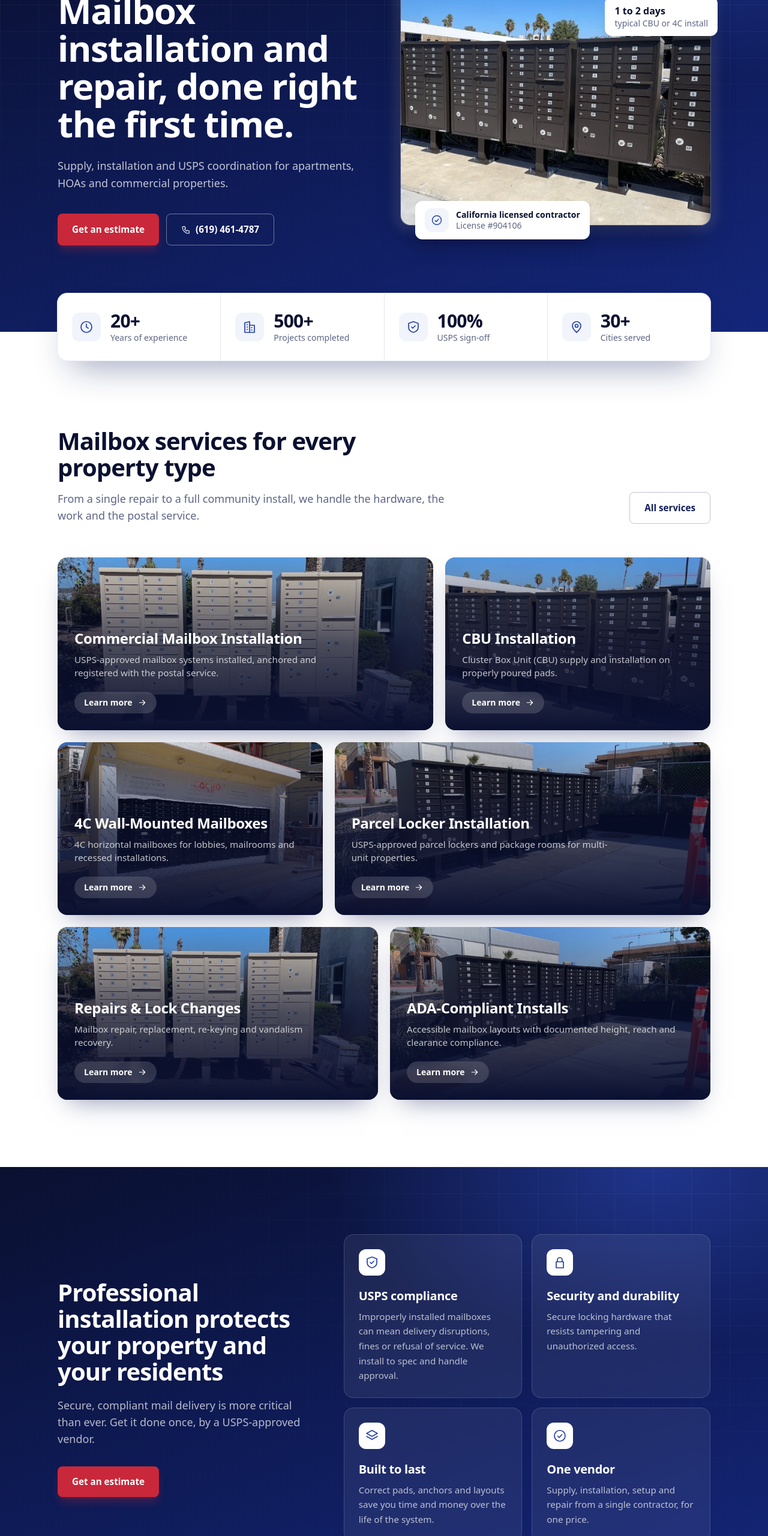
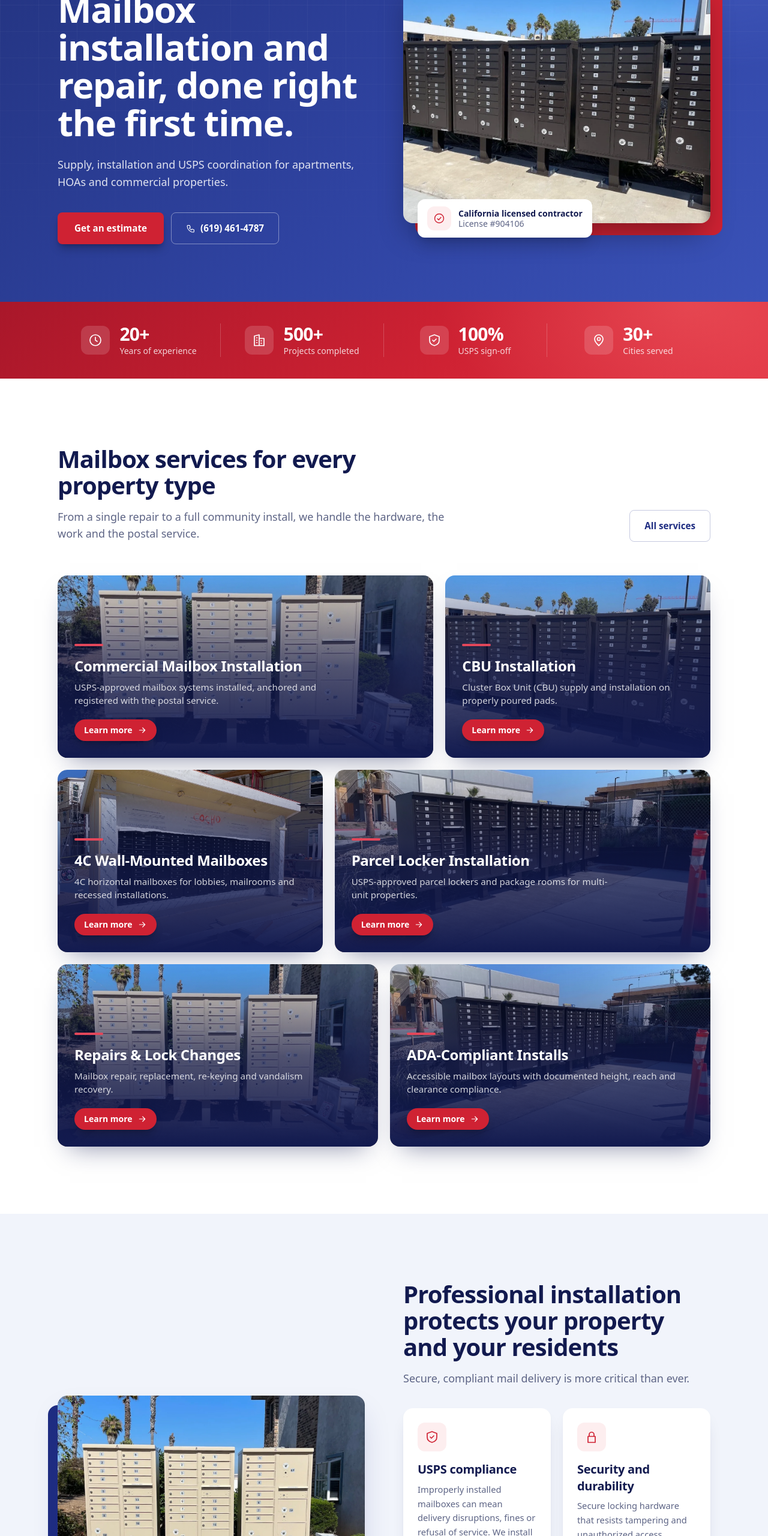
Before and after one commit to LilosG/postal-systems, an Astro site: page / in a window 1280 px wide. Shown: the part 240-2800 px from the top of the page at 60% size. Built offline with nearby package versions, Linux system fonts and the light colour scheme; Astro itself is replaced by a stand-in of ours.

Commit message:
Design v4: royal blue and red color blocking

```diff
--- a/src/components/CtaBand.astro
+++ b/src/components/CtaBand.astro
@@ -4,7 +4,7 @@ import { SITE } from '../data/site';
 const { title = 'Get an estimate from an expert, fast', text = 'The right USPS-approved mailboxes, proper installation and postal coordination, all on the first try and for one price.' } = Astro.props;
 ---
 <section class="container-x py-16">
-  <div class="hero-bg relative isolate overflow-hidden rounded-3xl px-8 py-14 text-white shadow-2xl shadow-navy-900/30 sm:px-14">
+  <div class="red-bg relative isolate overflow-hidden rounded-3xl px-8 py-14 text-white shadow-2xl shadow-red-700/30 sm:px-14">
     <div class="door-grid absolute inset-0 -z-10 opacity-70 [mask-image:linear-gradient(to_left,black,transparent_80%)]"></div>
     <div class="grid items-center gap-8 lg:grid-cols-[1fr_auto]">
       <div>
@@ -12,7 +12,7 @@ const { title = 'Get an estimate from an expert, fast', text = 'The right USPS-a
         <p class="mt-3 max-w-2xl text-lg text-white/75">{text}</p>
       </div>
       <div class="flex flex-col gap-3 sm:flex-row">
-        <a href="/contact/" class="btn btn-red shadow-lg shadow-red-600/30">Get an estimate</a>
+        <a href="/contact/" class="btn bg-white text-red-700 shadow-lg hover:bg-navy-950 hover:text-white">Get an estimate</a>
         <a href={SITE.phoneHref} class="btn btn-ghost"><Icon name="phone" class="h-4 w-4" />{SITE.phone}</a>
       </div>
     </div>
--- a/src/pages/index.astro
+++ b/src/pages/index.astro
@@ -25,43 +25,38 @@ const featured = PRODUCTS.slice(0, 3);
   schema={[faqSchema]}
 >
   <!-- HERO -->
-  <section class="hero-bg relative isolate overflow-hidden pb-28 text-white sm:pb-36">
-    <div class="door-grid absolute inset-0 -z-10 [mask-image:linear-gradient(to_bottom,black,transparent_85%)]"></div>
-    <div class="container-x grid items-center gap-14 pt-16 sm:pt-24 lg:grid-cols-12">
+  <section class="hero-bg relative isolate overflow-hidden text-white">
+    <div class="door-grid absolute inset-0 -z-10 [mask-image:linear-gradient(to_bottom,black,transparent_90%)]"></div>
+    <div class="container-x grid items-center gap-16 py-16 sm:py-24 lg:grid-cols-12">
       <div class="lg:col-span-6">
-        <p class="inline-flex items-center gap-2 rounded-full border border-white/20 bg-white/10 px-3.5 py-1.5 text-sm font-medium text-white/90 backdrop-blur"><Icon name="shield" class="h-4 w-4" />USPS-approved vendor in San Diego</p>
+        <p class="inline-flex items-center gap-2 rounded-full bg-white px-3.5 py-1.5 text-sm font-semibold text-navy-950"><Icon name="shield" class="h-4 w-4 text-red-600" />USPS-approved vendor in San Diego</p>
         <h1 class="mt-6 !text-white">Mailbox installation and repair, done right the first time.</h1>
-        <p class="mt-6 max-w-lg text-lg leading-relaxed text-white/75">Supply, installation and USPS coordination for apartments, HOAs and commercial properties.</p>
+        <p class="mt-6 max-w-lg text-lg leading-relaxed text-white/85">Supply, installation and USPS coordination for apartments, HOAs and commercial properties.</p>
         <div class="mt-9 flex flex-col gap-3 sm:flex-row">
-          <a href="/contact/" class="btn btn-red shadow-lg shadow-red-600/30">Get an estimate</a>
+          <a href="/contact/" class="btn btn-red px-7 shadow-lg shadow-black/25">Get an estimate</a>
           <a href={SITE.phoneHref} class="btn btn-ghost"><Icon name="phone" class="h-4 w-4" />{SITE.phone}</a>
         </div>
       </div>
       <div class="relative lg:col-span-6">
-        <div class="absolute -inset-3 rounded-[28px] bg-white/10 blur-sm"></div>
-        <img src={IMAGES.hero} alt="USPS-approved cluster box units installed by Postal Systems" width="1200" height="1200" fetchpriority="high" class="relative aspect-[5/4] w-full rounded-2xl object-cover shadow-2xl shadow-black/40 ring-1 ring-white/20" />
+        <div class="absolute -bottom-5 -right-5 h-full w-full rounded-2xl bg-red-600"></div>
+        <img src={IMAGES.hero} alt="USPS-approved cluster box units installed by Postal Systems" width="1200" height="1200" fetchpriority="high" class="relative aspect-[5/4] w-full rounded-2xl object-cover shadow-2xl shadow-black/40" />
         <div class="absolute -bottom-6 left-6 flex items-center gap-3 rounded-xl bg-white px-4 py-3 text-navy-950 shadow-xl">
-          <span class="icon-chip !h-10 !w-10"><Icon name="check" class="h-5 w-5" /></span>
+          <span class="icon-chip-red !h-10 !w-10"><Icon name="check" class="h-5 w-5" /></span>
           <span class="text-sm leading-tight"><strong class="block">California licensed contractor</strong><span class="text-slate-500">License #{SITE.license}</span></span>
-        </div>
-        <div class="absolute -right-3 top-8 hidden rounded-xl bg-white px-4 py-3 text-navy-950 shadow-xl sm:block">
-          <p class="text-sm leading-tight"><strong class="block text-base">1 to 2 days</strong><span class="text-slate-500">typical CBU or 4C install</span></p>
         </div>
       </div>
     </div>
   </section>
 
-  <!-- TRUST BAR -->
-  <section class="relative z-10 -mt-14 sm:-mt-16">
-    <div class="container-x">
-      <div class="grid grid-cols-2 gap-px overflow-hidden rounded-2xl bg-blue-100 shadow-[0_30px_60px_-24px_rgba(15,28,90,.45)] ring-1 ring-blue-100 lg:grid-cols-4">
+  <!-- TRUST BAND -->
+  <section class="red-bg text-white">
+    <div class="container-x grid grid-cols-2 gap-y-6 py-9 lg:grid-cols-4">
       {STATS.map((s, i) => (
-          <div class="flex items-center gap-4 bg-white px-6 py-7">
-            <span class="icon-chip shrink-0"><Icon name={statIcons[i]} /></span>
-            <div><p class="text-3xl font-bold tracking-tight text-navy-950">{s.value}</p><p class="text-sm text-slate-500">{s.label}</p></div>
+        <div class="flex items-center justify-center gap-4 lg:border-r lg:border-white/20 last:border-0">
+          <span class="grid h-12 w-12 place-items-center rounded-xl bg-white/15"><Icon name={statIcons[i]} /></span>
+          <div><p class="text-3xl font-bold tracking-tight">{s.value}</p><p class="text-sm text-white/80">{s.label}</p></div>
         </div>
       ))}
-      </div>
     </div>
   </section>
 
@@ -77,12 +72,13 @@ const featured = PRODUCTS.slice(0, 3);
       </div>
       <div class="mt-14 grid gap-5 lg:grid-cols-12">
         {SERVICES.map((s, i) => (
-          <a href={`/services/${s.slug}/`} class:list={['group relative isolate flex min-h-[18rem] flex-col justify-end overflow-hidden rounded-2xl p-7 text-white shadow-[0_20px_40px_-20px_rgba(15,28,90,.5)]', spans[i]]}>
+          <a href={`/services/${s.slug}/`} class:list={['group relative isolate flex min-h-[19rem] flex-col justify-end overflow-hidden rounded-2xl p-7 text-white shadow-[0_20px_40px_-20px_rgba(18,26,79,.5)]', spans[i]]}>
             <img src={s.image} alt={s.imageAlt} loading="lazy" width="1200" height="800" class="absolute inset-0 -z-20 h-full w-full object-cover transition duration-700 group-hover:scale-105" />
-            <div class="absolute inset-0 -z-10 bg-gradient-to-t from-navy-950 via-navy-950/70 to-navy-950/10"></div>
+            <div class="absolute inset-0 -z-10 bg-gradient-to-t from-navy-950 via-navy-950/70 to-navy-950/5"></div>
+            <span class="mb-4 block h-1 w-12 rounded-full bg-red-500"></span>
             <h3 class="!text-white text-2xl">{s.name}</h3>
-            <p class="mt-2 max-w-md text-[0.95rem] text-white/75">{s.short}</p>
-            <span class="mt-5 inline-flex w-fit items-center gap-2 rounded-full bg-white/15 px-4 py-2 text-sm font-semibold backdrop-blur transition group-hover:bg-red-600">Learn more <Icon name="arrow" class="h-4 w-4" /></span>
+            <p class="mt-2 max-w-md text-[0.95rem] text-white/80">{s.short}</p>
+            <span class="mt-5 inline-flex w-fit items-center gap-2 rounded-full bg-red-600 px-4 py-2 text-sm font-semibold shadow-lg shadow-black/20 transition group-hover:bg-white group-hover:text-red-700">Learn more <Icon name="arrow" class="h-4 w-4" /></span>
           </a>
         ))}
       </div>
@@ -90,28 +86,30 @@ const featured = PRODUCTS.slice(0, 3);
   </section>
 
   <!-- WHY -->
-  <section class="hero-bg relative isolate overflow-hidden py-20 text-white sm:py-28">
-    <div class="door-grid absolute inset-0 -z-10 [mask-image:radial-gradient(ellipse_at_top_right,black,transparent_70%)]"></div>
-    <div class="container-x grid items-center gap-14 lg:grid-cols-12">
-      <div class="lg:col-span-5">
-        <h2 class="!text-white">Professional installation protects your property and your residents</h2>
-        <p class="mt-5 text-lg text-white/70">Secure, compliant mail delivery is more critical than ever. Get it done once, by a USPS-approved vendor.</p>
-        <a href="/contact/" class="btn btn-red mt-8 shadow-lg shadow-red-600/30">Get an estimate</a>
+  <section class="bg-blue-50 py-20 sm:py-28">
+    <div class="container-x grid items-center gap-16 lg:grid-cols-2">
+      <div class="relative">
+        <div class="absolute -bottom-4 -left-4 h-full w-full rounded-2xl bg-navy-900"></div>
+        <img src={IMAGES.oceanside} alt="Cluster mailboxes installed on a concrete pad" loading="lazy" width="1200" height="900" class="relative aspect-[4/3] w-full rounded-2xl object-cover shadow-2xl shadow-navy-900/25" />
       </div>
-      <div class="grid gap-4 sm:grid-cols-2 lg:col-span-7">
+      <div>
+        <h2>Professional installation protects your property and your residents</h2>
+        <p class="mt-4 text-lg text-slate-500">Secure, compliant mail delivery is more critical than ever.</p>
+        <div class="mt-9 grid gap-5 sm:grid-cols-2">
           {why.map((w) => (
-          <div class="rounded-2xl border border-white/15 bg-white/[.07] p-6 backdrop-blur transition hover:bg-white/[.11]">
-            <span class="grid h-11 w-11 place-items-center rounded-xl bg-white text-blue-700"><Icon name={w.i} /></span>
-            <h3 class="mt-5 !text-white">{w.t}</h3>
-            <p class="mt-2 text-[0.95rem] leading-relaxed text-white/70">{w.d}</p>
+            <div class="rounded-2xl bg-white p-6 shadow-[0_1px_2px_rgba(18,26,79,.05),0_14px_30px_-14px_rgba(18,26,79,.22)]">
+              <span class="icon-chip-red"><Icon name={w.i} /></span>
+              <h3 class="mt-4">{w.t}</h3>
+              <p class="mt-2 text-[0.92rem] leading-relaxed text-slate-500">{w.d}</p>
             </div>
           ))}
+        </div>
       </div>
     </div>
   </section>
 
   <!-- PRODUCTS -->
-  <section class="section bg-blue-50">
+  <section class="section">
     <div class="container-x">
       <div class="flex flex-wrap items-end justify-between gap-6">
         <div class="max-w-2xl"><h2>USPS-approved systems we supply</h2></div>
@@ -119,15 +117,15 @@ const featured = PRODUCTS.slice(0, 3);
       </div>
       <div class="mt-14 grid gap-6 md:grid-cols-3">
         {featured.map((p) => (
-          <a href={`/products/${p.slug}/`} class="card group !p-0 overflow-hidden">
+          <a href={`/products/${p.slug}/`} class="card group overflow-hidden !border-t-[4px] !border-t-red-600 !p-0">
             <div class="aspect-[4/3] overflow-hidden"><img src={p.image} alt={p.name} loading="lazy" width="800" height="600" class="h-full w-full object-cover transition duration-500 group-hover:scale-105" /></div>
             <div class="p-7">
               <h3 class="text-2xl">{p.name}</h3>
               <p class="mt-2 text-slate-500">{p.short}</p>
               <ul class="mt-5 space-y-2 text-sm text-slate-600">
-                {p.features.slice(0, 3).map((f) => <li class="flex items-center gap-2"><Icon name="check" class="h-4 w-4 text-blue-700" />{f}</li>)}
+                {p.features.slice(0, 3).map((f) => <li class="flex items-center gap-2"><Icon name="check" class="h-4 w-4 text-red-600" />{f}</li>)}
               </ul>
-              <span class="mt-6 inline-flex items-center gap-2 text-sm font-semibold text-blue-700 transition group-hover:gap-3">View details <Icon name="arrow" class="h-4 w-4" /></span>
+              <span class="mt-6 inline-flex items-center gap-2 text-sm font-semibold text-red-600 transition group-hover:gap-3">View details <Icon name="arrow" class="h-4 w-4" /></span>
             </div>
           </a>
         ))}
@@ -136,16 +134,17 @@ const featured = PRODUCTS.slice(0, 3);
   </section>
 
   <!-- PROCESS -->
-  <section class="section">
+  <section class="hero-bg relative isolate overflow-hidden py-20 text-white sm:py-28">
+    <div class="door-grid absolute inset-0 -z-10 [mask-image:radial-gradient(ellipse_at_top_right,black,transparent_70%)]"></div>
     <div class="container-x">
-      <div class="max-w-2xl"><h2>From site visit to USPS handover</h2><p class="mt-4 text-lg text-slate-500">One vendor, five steps, one price.</p></div>
-      <ol class="relative mt-16 grid gap-6 md:grid-cols-5">
-        <div class="absolute left-0 right-0 top-6 hidden h-px bg-blue-100 md:block"></div>
+      <div class="max-w-2xl"><h2 class="!text-white">From site visit to USPS handover</h2><p class="mt-4 text-lg text-white/80">One vendor, five steps, one price.</p></div>
+      <ol class="relative mt-16 grid gap-8 md:grid-cols-5">
+        <div class="absolute left-0 right-0 top-6 hidden h-px bg-white/25 md:block"></div>
         {PROCESS.map((p, i) => (
           <li class="relative">
-            <span class="relative grid h-12 w-12 place-items-center rounded-full bg-navy-900 text-lg font-bold text-white shadow-lg shadow-navy-900/30 ring-8 ring-white">{i + 1}</span>
-            <h3 class="mt-5">{p.title}</h3>
-            <p class="mt-2 text-[0.95rem] leading-relaxed text-slate-500">{p.text}</p>
+            <span class="relative grid h-12 w-12 place-items-center rounded-full bg-red-600 text-lg font-bold text-white shadow-lg shadow-black/25 ring-8 ring-[#2c3f9a]">{i + 1}</span>
+            <h3 class="mt-5 !text-white">{p.title}</h3>
+            <p class="mt-2 text-[0.95rem] leading-relaxed text-white/75">{p.text}</p>
           </li>
         ))}
       </ol>
@@ -153,7 +152,7 @@ const featured = PRODUCTS.slice(0, 3);
   </section>
 
   <!-- PROJECTS -->
-  <section class="section bg-blue-50">
+  <section class="section">
     <div class="container-x">
       <div class="flex flex-wrap items-end justify-between gap-6">
         <h2 class="max-w-2xl">Recent projects across Southern California</h2>
@@ -161,11 +160,11 @@ const featured = PRODUCTS.slice(0, 3);
       </div>
       <div class="mt-14 grid gap-6 md:grid-cols-3">
         {PROJECTS.map((p) => (
-          <figure class="group relative isolate overflow-hidden rounded-2xl shadow-[0_20px_40px_-20px_rgba(15,28,90,.5)]">
+          <figure class="group relative isolate overflow-hidden rounded-2xl shadow-[0_20px_40px_-20px_rgba(18,26,79,.5)]">
             <img src={p.image} alt={`${p.title}, ${p.city}`} loading="lazy" width="800" height="1000" class="aspect-[4/5] w-full object-cover transition duration-700 group-hover:scale-105" />
             <div class="absolute inset-0 bg-gradient-to-t from-navy-950/90 via-navy-950/10 to-transparent"></div>
-            <span class="absolute left-4 top-4 inline-flex items-center gap-1.5 rounded-full bg-white px-3 py-1.5 text-xs font-semibold text-navy-950"><Icon name="pin" class="h-3.5 w-3.5" />{p.city}</span>
-            <figcaption class="absolute inset-x-0 bottom-0 p-6 text-white"><p class="text-xl font-bold tracking-tight">{p.title}</p><p class="mt-1 text-sm text-white/75">{p.note}</p></figcaption>
+            <span class="absolute left-4 top-4 inline-flex items-center gap-1.5 rounded-full bg-red-600 px-3 py-1.5 text-xs font-semibold text-white"><Icon name="pin" class="h-3.5 w-3.5" />{p.city}</span>
+            <figcaption class="absolute inset-x-0 bottom-0 p-6 text-white"><p class="text-xl font-bold tracking-tight">{p.title}</p><p class="mt-1 text-sm text-white/80">{p.note}</p></figcaption>
           </figure>
         ))}
       </div>
@@ -173,18 +172,15 @@ const featured = PRODUCTS.slice(0, 3);
   </section>
 
   <!-- TESTIMONIALS -->
-  <section class="section">
+  <section class="bg-blue-50 py-20 sm:py-28">
     <div class="container-x">
       <h2 class="max-w-2xl">Trusted by property managers and boards</h2>
       <div class="mt-14 grid gap-6 md:grid-cols-3">
         {TESTIMONIALS.map((t) => (
-          <blockquote class="card flex flex-col !p-8">
-            <Icon name="quote" class="h-9 w-9 text-red-600/80" />
+          <blockquote class="card flex flex-col !border-l-[4px] !border-l-red-600 !p-8">
+            <span class="grid h-11 w-11 place-items-center rounded-full bg-red-600 text-white"><Icon name="quote" class="h-5 w-5" /></span>
             <p class="mt-5 flex-1 text-xl font-semibold leading-snug tracking-tight text-navy-950">{t.quote}</p>
-            <footer class="mt-7 flex items-center gap-3 border-t border-blue-100 pt-5">
-              <span class="grid h-10 w-10 place-items-center rounded-full bg-navy-900 text-sm font-bold text-white">{t.who[0]}</span>
-              <span class="text-sm text-slate-500">{t.who}</span>
-            </footer>
+            <footer class="mt-7 border-t border-blue-100 pt-5 text-sm text-slate-500">{t.who}</footer>
           </blockquote>
         ))}
       </div>
@@ -192,12 +188,12 @@ const featured = PRODUCTS.slice(0, 3);
   </section>
 
   <!-- AREAS + FAQ -->
-  <section class="section bg-blue-50">
+  <section class="section">
     <div class="container-x grid gap-16 lg:grid-cols-12">
       <div class="lg:col-span-5">
         <h2>Based in San Diego, serving Southern California</h2>
         <div class="mt-8 flex flex-wrap gap-2.5">
-          {AREAS.map((a) => <a href={`/service-areas/${a.slug}/`} class="inline-flex items-center gap-1.5 rounded-full bg-white px-4 py-2 text-sm font-semibold text-navy-900 shadow-sm ring-1 ring-blue-100 transition hover:bg-navy-900 hover:text-white"><Icon name="pin" class="h-3.5 w-3.5" />{a.name}</a>)}
+          {AREAS.map((a) => <a href={`/service-areas/${a.slug}/`} class="inline-flex items-center gap-1.5 rounded-full bg-white px-4 py-2 text-sm font-semibold text-navy-900 shadow-sm ring-1 ring-blue-100 transition hover:bg-red-600 hover:text-white hover:ring-red-600"><Icon name="pin" class="h-3.5 w-3.5" />{a.name}</a>)}
         </div>
       </div>
       <div class="lg:col-span-7">
@@ -208,14 +204,14 @@ const featured = PRODUCTS.slice(0, 3);
   </section>
 
   <!-- ESTIMATE -->
-  <section class="container-x py-16 sm:py-24" id="estimate">
-    <div class="hero-bg relative isolate overflow-hidden rounded-3xl px-8 py-14 text-white shadow-2xl shadow-navy-900/30 sm:px-14 sm:py-16">
+  <section class="container-x pb-20 sm:pb-28" id="estimate">
+    <div class="red-bg relative isolate overflow-hidden rounded-3xl px-8 py-14 text-white shadow-2xl shadow-red-700/30 sm:px-14 sm:py-16">
       <div class="door-grid absolute inset-0 -z-10 opacity-70 [mask-image:linear-gradient(to_right,black,transparent_80%)]"></div>
       <div class="grid items-center gap-12 lg:grid-cols-2">
         <div>
           <h2 class="!text-white">Get an estimate from an expert, fast</h2>
-          <p class="mt-4 max-w-md text-lg text-white/75">Tell us what you need. We'll follow up with next steps and a detailed quote.</p>
-          <a href={SITE.phoneHref} class="mt-8 inline-flex items-center gap-3 text-2xl font-bold hover:text-white/80"><span class="grid h-12 w-12 place-items-center rounded-full bg-white/15"><Icon name="phone" /></span>{SITE.phone}</a>
+          <p class="mt-4 max-w-md text-lg text-white/85">Tell us what you need. We'll follow up with next steps and a detailed quote.</p>
+          <a href={SITE.phoneHref} class="mt-8 inline-flex items-center gap-3 text-2xl font-bold hover:text-white/80"><span class="grid h-12 w-12 place-items-center rounded-full bg-white/20"><Icon name="phone" /></span>{SITE.phone}</a>
         </div>
         <div class="rounded-2xl bg-white p-8 text-ink shadow-2xl"><EstimateForm id="home" compact /></div>
       </div>
--- a/src/styles/global.css
+++ b/src/styles/global.css
@@ -7,15 +7,15 @@
   --font-display: "Plus Jakarta Sans Variable", "Inter Variable", ui-sans-serif, system-ui, sans-serif;
 
   --color-ink: #141a3a;
-  --color-navy-950: #0a1030;
-  --color-navy-900: #0f1c5a;
-  --color-navy-800: #1a2a73;
-  --color-blue-700: #2540a8;
-  --color-blue-600: #2f4cc0;
+  --color-navy-950: #121a4f;
+  --color-navy-900: #1f2d82;
+  --color-navy-800: #2a3b99;
+  --color-blue-700: #2f43a1;
+  --color-blue-600: #3a52b8;
   --color-blue-100: #e3e8f6;
   --color-blue-50: #f1f4fb;
-  --color-red-700: #a8212d;
-  --color-red-600: #c8283a;
+  --color-red-700: #aa1a28;
+  --color-red-600: #cf2233;
   --color-red-500: #e2475a;
   --color-red-50: #fdeeef;
   --color-slate-500: #5d6485;
@@ -43,6 +43,8 @@
   .prose-copy p strong { @apply text-ink; }
   .card { @apply relative rounded-2xl border border-blue-100 bg-white p-7 shadow-[0_1px_2px_rgba(15,28,90,.05),0_12px_32px_-12px_rgba(15,28,90,.18)] transition-all duration-300 hover:-translate-y-1 hover:border-blue-600/30 hover:shadow-[0_2px_4px_rgba(15,28,90,.06),0_28px_50px_-18px_rgba(15,28,90,.35)]; }
   .door-grid { background-image: linear-gradient(rgba(255,255,255,.055) 1px, transparent 1px), linear-gradient(90deg, rgba(255,255,255,.055) 1px, transparent 1px); background-size: 64px 44px; }
-  .hero-bg { background: radial-gradient(900px 500px at 85% 0%, rgba(47,76,192,.55), transparent 60%), linear-gradient(160deg, #0a1030 0%, #0f1c5a 55%, #14267a 100%); }
+  .hero-bg { background: radial-gradient(800px 480px at 90% 0%, rgba(86,112,214,.55), transparent 60%), linear-gradient(135deg, #23337f 0%, #2f43a1 55%, #3a52b8 100%); }
+  .red-bg { background: radial-gradient(700px 400px at 90% 0%, rgba(255,120,120,.35), transparent 60%), linear-gradient(135deg, #a9172a 0%, #cf2233 60%, #e03343 100%); }
+  .icon-chip-red { @apply grid h-12 w-12 place-items-center rounded-xl bg-red-50 text-red-600; }
   .icon-chip { @apply grid h-12 w-12 place-items-center rounded-xl bg-blue-50 text-blue-700; }
 }
```
Lines whose indentation alone changed are shown as unchanged.
